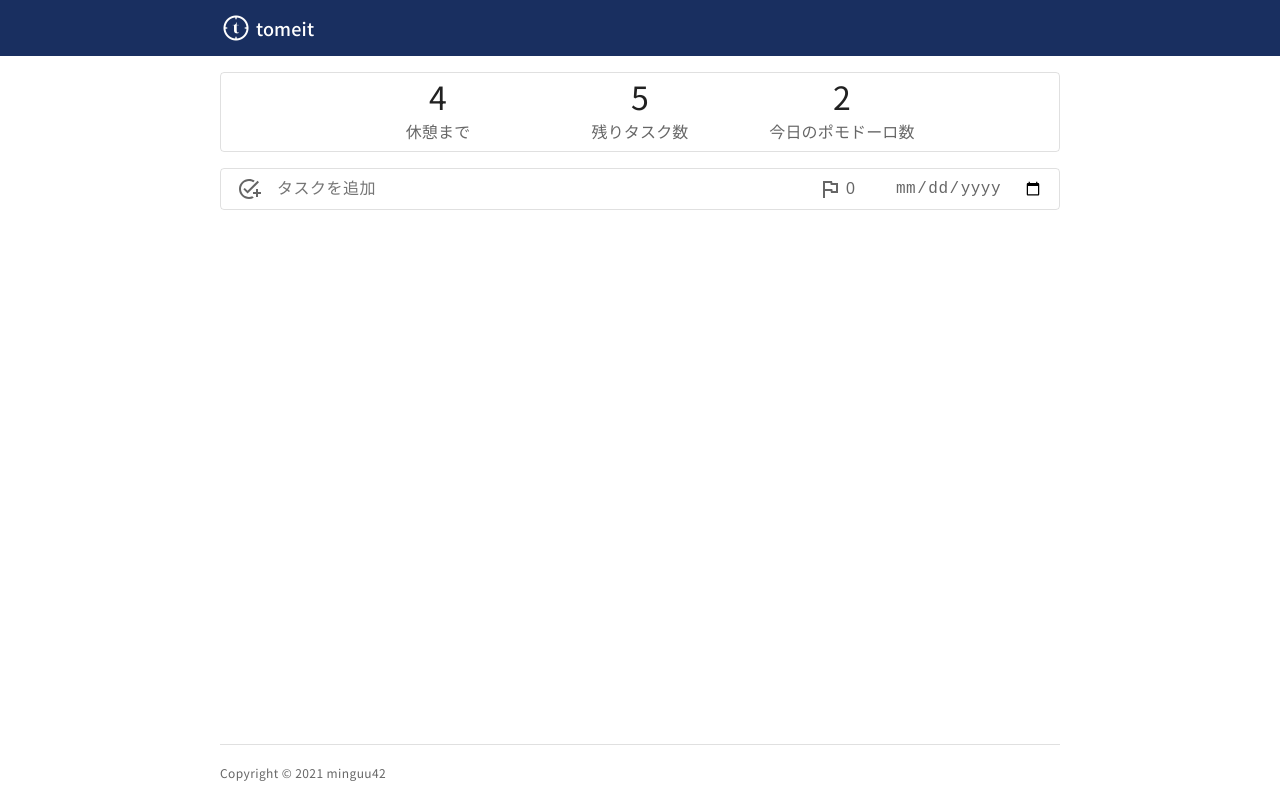
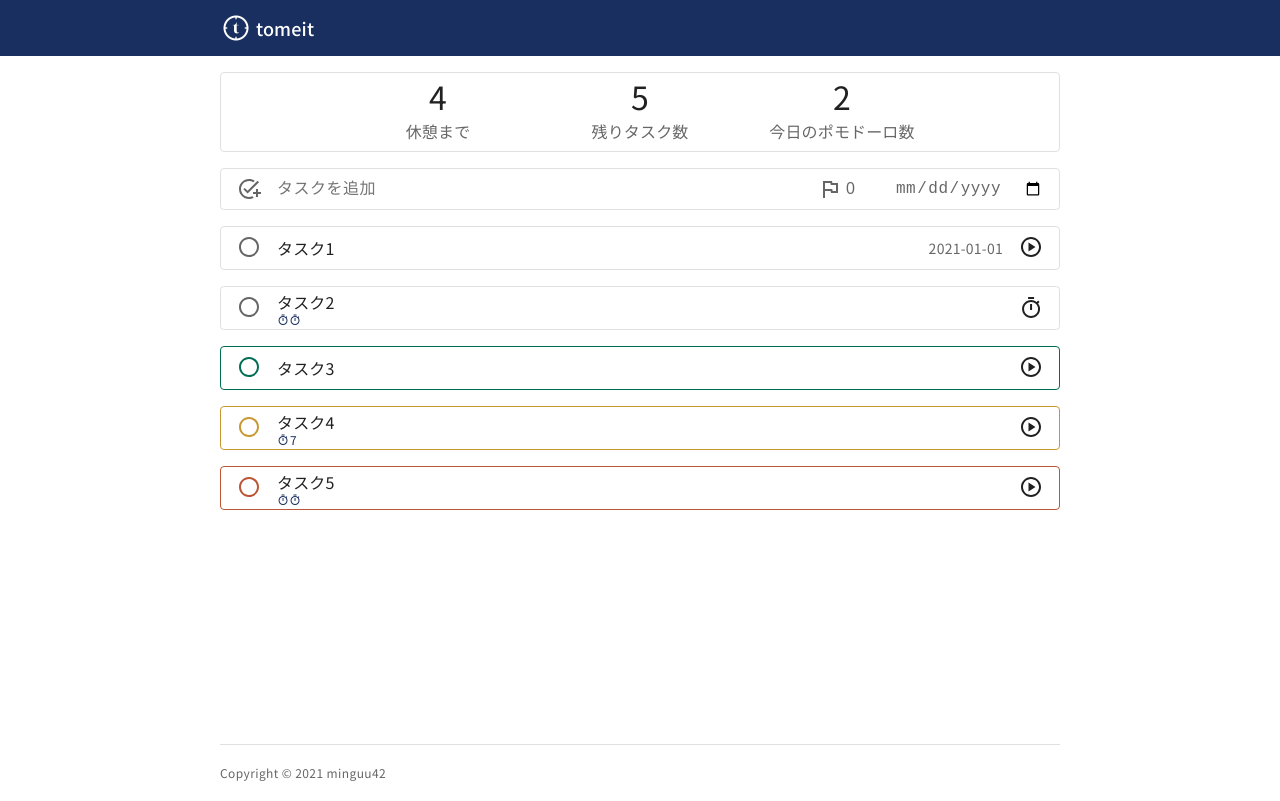
Before and after one commit to minguu42/tomeit-canary, a Next.js app: page /users in a window 1280 px wide. Built offline with nearby package versions, Linux system fonts and the light colour scheme; no server answers.

Commit message:
TaskCard の作成

```diff
--- /dev/null
+++ b/components/TaskCard.tsx
@@ -0,0 +1,78 @@
+import { VFC } from "react";
+// @ts-ignore
+import cn from "classnames";
+
+import styles from "styles/components/TaskCard.module.scss";
+import TimerIcon from "components/icons/TimerIcon";
+import CircleIcon from "components/icons/CircleIcon";
+import PlayCircleIcon from "./icons/PlayCircleIcon";
+
+type Props = {
+  id: number;
+  name: string;
+  priority: number;
+  deadline: string;
+  pomodoroCount: number;
+  isPlaying: boolean;
+};
+
+const TaskCard: VFC<Props> = ({
+  id,
+  name,
+  priority,
+  deadline,
+  pomodoroCount,
+  isPlaying,
+}) => (
+  <div
+    className={cn(styles.outer, {
+      [styles.borderGreen]: priority === 1,
+      [styles.borderYellow]: priority === 2,
+      [styles.borderRed]: priority === 3,
+    })}
+  >
+    <div className={styles.leftWrapper}>
+      <button>
+        {priority === 0 && <CircleIcon fill="#666666" />}
+        {priority === 1 && <CircleIcon fill="#006e54" />}
+        {priority === 2 && <CircleIcon fill="#c89932" />}
+        {priority === 3 && <CircleIcon fill="#bb5535" />}
+      </button>
+
+      {pomodoroCount === 0 && <p className={styles.name}>{name}</p>}
+      {1 <= pomodoroCount && pomodoroCount <= 5 && (
+        <div>
+          <p className={styles.name}>{name}</p>
+          <div className={styles.iconWrapper}>
+            {Array.from({ length: pomodoroCount }, (_, i) => i).map((i) => (
+              <TimerIcon key={i} size={12} fill="#192f60" />
+            ))}
+          </div>
+        </div>
+      )}
+      {6 <= pomodoroCount && (
+        <div>
+          <p className={styles.name}>{name}</p>
+          <div className={styles.iconWrapper}>
+            <TimerIcon size={12} fill="#192f60" />
+            <p className={styles.pomodoroCount}>{pomodoroCount}</p>
+          </div>
+        </div>
+      )}
+    </div>
+
+    <div className={styles.rightWrapper}>
+      {deadline !== "0001-01-01" && (
+        <p className={styles.deadline}>{deadline}</p>
+      )}
+      {isPlaying && <TimerIcon fill="#212121" />}
+      {!isPlaying && (
+        <button>
+          <PlayCircleIcon fill="#212121" />
+        </button>
+      )}
+    </div>
+  </div>
+);
+
+export default TaskCard;
--- /dev/null
+++ b/components/icons/CircleIcon.tsx
@@ -0,0 +1,26 @@
+import { VFC } from "react";
+
+type Props = {
+  size?: number;
+  fill?: string;
+};
+
+const CircleIcon: VFC<Props> = ({ size, fill }) => (
+  <svg
+    xmlns="http://www.w3.org/2000/svg"
+    enableBackground="new 0 0 24 24"
+    height={size ?? 24}
+    viewBox="0 0 24 24"
+    width={size ?? 24}
+    fill={fill ?? "#000000"}
+  >
+    <g>
+      <rect fill="none" height="24" width="24" />
+    </g>
+    <g>
+      <path d="M12,2C6.47,2,2,6.47,2,12c0,5.53,4.47,10,10,10s10-4.47,10-10C22,6.47,17.53,2,12,2z M12,20c-4.42,0-8-3.58-8-8 c0-4.42,3.58-8,8-8s8,3.58,8,8C20,16.42,16.42,20,12,20z" />
+    </g>
+  </svg>
+);
+
+export default CircleIcon;
--- /dev/null
+++ b/components/icons/PlayCircleIcon.tsx
@@ -0,0 +1,26 @@
+import { VFC } from "react";
+
+type Props = {
+  size?: number;
+  fill?: string;
+};
+
+const PlayCircleIcon: VFC<Props> = ({ size, fill }) => (
+  <svg
+    xmlns="http://www.w3.org/2000/svg"
+    enableBackground="new 0 0 24 24"
+    height={size ?? 24}
+    viewBox="0 0 24 24"
+    width={size ?? 24}
+    fill={fill ?? "#000000"}
+  >
+    <g>
+      <rect fill="none" height="24" width="24" />
+    </g>
+    <g>
+      <path d="M12,2C6.48,2,2,6.48,2,12s4.48,10,10,10s10-4.48,10-10S17.52,2,12,2z M12,20c-4.41,0-8-3.59-8-8s3.59-8,8-8s8,3.59,8,8 S16.41,20,12,20z M9.5,16.5l7-4.5l-7-4.5V16.5z" />
+    </g>
+  </svg>
+);
+
+export default PlayCircleIcon;
--- /dev/null
+++ b/components/icons/TimerIcon.tsx
@@ -0,0 +1,21 @@
+import { VFC } from "react";
+
+type Props = {
+  size?: number;
+  fill?: string;
+};
+
+const TimerIcon: VFC<Props> = ({ size, fill }) => (
+  <svg
+    xmlns="http://www.w3.org/2000/svg"
+    height={size ?? 24}
+    viewBox="0 0 24 24"
+    width={size ?? 24}
+    fill={fill ?? "#000000"}
+  >
+    <path d="M0 0h24v24H0V0z" fill="none" />
+    <path d="M15.07 1.01h-6v2h6v-2zm-4 13h2v-6h-2v6zm8.03-6.62l1.42-1.42c-.43-.51-.9-.99-1.41-1.41l-1.42 1.42C16.14 4.74 14.19 4 12.07 4c-4.97 0-9 4.03-9 9s4.02 9 9 9 9-4.03 9-9c0-2.11-.74-4.06-1.97-5.61zm-7.03 12.62c-3.87 0-7-3.13-7-7s3.13-7 7-7 7 3.13 7 7-3.13 7-7 7z" />
+  </svg>
+);
+
+export default TimerIcon;
--- a/pages/users/index.tsx
+++ b/pages/users/index.tsx
@@ -3,11 +3,52 @@ import { VFC } from "react";
 import styles from "styles/pages/UserHome.module.scss";
 import StatusBar from "components/StatusBar";
 import AddTaskForm from "components/AddTaskForm";
+import TaskCard from "../../components/TaskCard";
 
 const UserHome: VFC = () => (
   <main className={styles.main}>
     <StatusBar restCount={4} undoneTaskNumber={5} pomodoroNumber={2} />
     <AddTaskForm />
+    <TaskCard
+      id={1}
+      name="タスク1"
+      priority={0}
+      deadline={"2021-01-01"}
+      pomodoroCount={0}
+      isPlaying={false}
+    />
+    <TaskCard
+      id={2}
+      name="タスク2"
+      priority={0}
+      deadline={"0001-01-01"}
+      pomodoroCount={2}
+      isPlaying={true}
+    />
+    <TaskCard
+      id={3}
+      name="タスク3"
+      priority={1}
+      deadline={"0001-01-01"}
+      pomodoroCount={0}
+      isPlaying={false}
+    />
+    <TaskCard
+      id={4}
+      name="タスク4"
+      priority={2}
+      deadline={"0001-01-01"}
+      pomodoroCount={7}
+      isPlaying={false}
+    />
+    <TaskCard
+      id={5}
+      name="タスク5"
+      priority={3}
+      deadline={"0001-01-01"}
+      pomodoroCount={2}
+      isPlaying={false}
+    />
   </main>
 );
 
--- /dev/null
+++ b/styles/components/TaskCard.module.scss
@@ -0,0 +1,61 @@
+@use "styles/variables";
+
+.outer {
+  display: flex;
+  justify-content: space-between;
+  height: 44px;
+  padding: 4px 16px;
+  border: 1px solid var(--c-outline);
+  border-radius: 4px;
+
+  .leftWrapper {
+    display: flex;
+    gap: 16px;
+    align-items: center;
+
+    .name {
+      color: var(--c-on-light-high-emphasis);
+
+      @include variables.subtitle1;
+    }
+
+    .iconWrapper {
+      position: relative;
+      display: flex;
+      align-items: center;
+
+      .pomodoroCount {
+        position: absolute;
+        top: -3px;
+        left: 13px;
+        color: var(--c-primary);
+
+        @include variables.caption;
+      }
+    }
+  }
+
+  .rightWrapper {
+    display: flex;
+    gap: 16px;
+    align-items: center;
+
+    .deadline {
+      color: var(--c-on-light-medium-emphasis);
+
+      @include variables.body2;
+    }
+  }
+}
+
+.borderGreen {
+  border-color: #006e54;
+}
+
+.borderYellow {
+  border-color: #c89932;
+}
+
+.borderRed {
+  border-color: #bb5535;
+}
```
